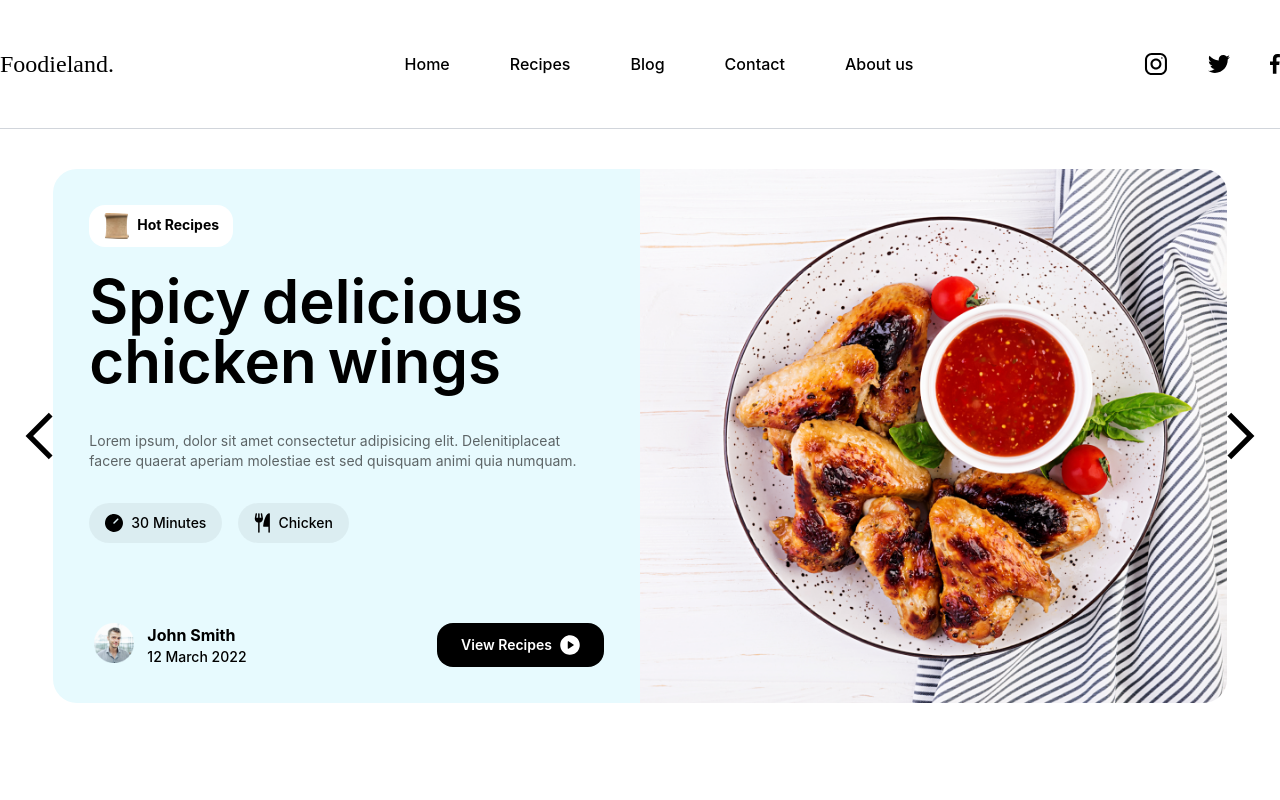
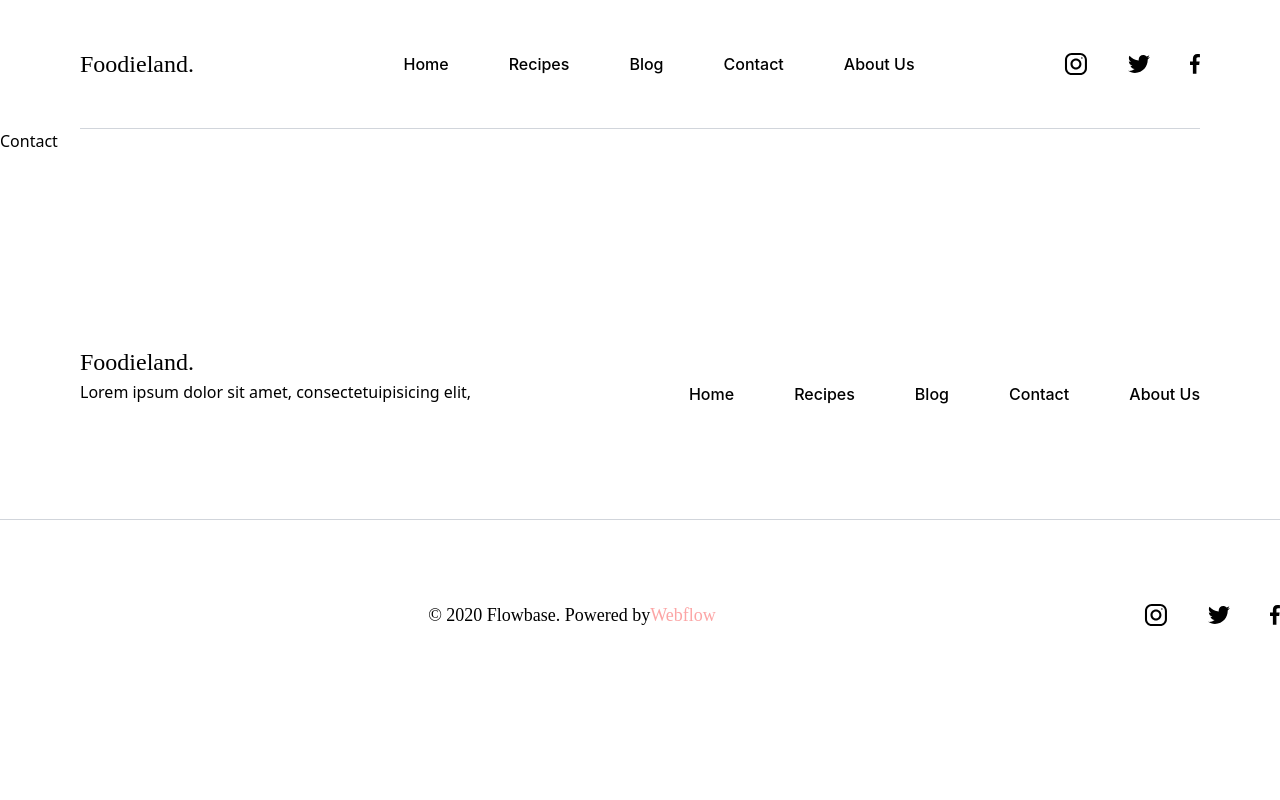
Before and after one commit to foodieland-project/foodieland-frontend, a React (Create React App) app: page /contact in a window 1280 px wide. Shown: the top 800 px of the page. Built offline with nearby package versions, Linux system fonts and the light colour scheme.

Commit message:
init layout

```diff
--- a/package.json
+++ b/package.json
@@ -12,6 +12,7 @@
     "@types/react-dom": "^18.0.0",
     "react": "^18.0.0",
     "react-dom": "^18.0.0",
+    "react-router-dom": "^6.3.0",
     "react-scripts": "^5.0.1",
     "typescript": "^4.6.3",
     "web-vitals": "^2.1.4"
--- a/src/App.js
+++ b/src/App.js
@@ -1,28 +1,33 @@
 import React from "react";
-import Carousel from "./components/BasicComponents/Carousel/Carousel";
-import Recipe from "./components/BasicComponents/recipe";
-import Cooker from "./components/BasicComponents/cooker";
-import MoreRecipe from "./components/BasicComponents/moreRecipe";
-import SubscribeCard from "./components/BasicComponents/subscribeCard"
-import Categories from "./components/BasicComponents/Categories/Categories";
-import FoodielandInstagram from "./components/BasicComponents/Instagram/FoodielandInstagram";
-import Header from "./components/BasicComponents/header"
-import Footer from "./components/BasicComponents/footer";
+import AboutUs from "./components/Pages/aboutUs";
+import Blog from "./components/Pages/blog";
+import Contact from "./components/Pages/contact";
+import Home from "./components/Pages/home"
+import Recipes from "./components/Pages/recipes"
+import {
+  BrowserRouter as Router,
+  Routes,
+  Route,
+} from "react-router-dom";
+import Layout from "./components/layout";
 
 function App() {
   return (
     <>
-      <div className="max-w-[1280px] mx-auto">
-        <Header />
-        <Carousel />
-        <Categories />
-        <Recipe />
-        <Cooker />
-        <MoreRecipe />
-        <FoodielandInstagram />
-        <SubscribeCard />
-        <Footer />
-      </div>
+      <Router>
+        <Layout>
+          <div className="max-w-[1280px] mx-auto">
+            <Routes>
+              <Route path="/" element={<Home />} exact />
+              <Route path="/aboutUs" element={<AboutUs />} exact />
+              <Route path="/blog" element={<Blog />} exact />
+              <Route path="/contact" element={<Contact />} exact />
+              <Route path="/recipes" element={<Recipes />} exact />
+              {/* <Route path='*' element={<NotFound />} /> */}
+            </Routes>
+          </div>
+        </Layout>
+      </Router>
     </>
   );
 }
--- a/src/components/BasicComponents/Instagram/FoodielandInstagram.jsx
+++ b/src/components/BasicComponents/Instagram/FoodielandInstagram.jsx
@@ -1,7 +1,7 @@
 import { icons } from "../../../utils/icons";
 import InstagramItem from "./InstagramItem";
 
-function FoodielandInstagram() {
+function FoodieLandInstagram() {
   const instagramIcon = icons.whiteInstagram();
 
   const foodielandInstagramData = [
@@ -72,4 +72,4 @@ function FoodielandInstagram() {
   );
 }
 
-export default FoodielandInstagram;
+export default FoodieLandInstagram;
--- a/src/components/Pages/aboutUs/index.jsx
+++ b/src/components/Pages/aboutUs/index.jsx
@@ -2,7 +2,7 @@ import React from 'react'
 
 const AboutUs = () => {
   return (
-    <div>AboutUs</div>
+    <p>AboutUs</p>
   )
 }
 
--- a/src/components/Pages/contact/index.jsx
+++ b/src/components/Pages/contact/index.jsx
@@ -1,8 +1,9 @@
 import React from 'react'
+import Layout from '../../layout'
 
 const Contact = () => {
   return (
-    <div>Contact</div>
+      <div>Contact</div>
   )
 }
 
--- a/src/components/Pages/home/index.jsx
+++ b/src/components/Pages/home/index.jsx
@@ -1,9 +1,24 @@
-import React from 'react'
+import React from "react";
+import Carousel from "../../BasicComponents/Carousel/Carousel";
+import Recipe from "../../BasicComponents/recipe";
+import Cooker from "../../BasicComponents/cooker";
+import MoreRecipe from "../../BasicComponents/moreRecipe";
+import SubscribeCard from "../../BasicComponents/subscribeCard"
+import Categories from "../../BasicComponents/Categories/Categories";
+import FoodieLandInstagram from "../../BasicComponents/Instagram/FoodieLandInstagram";
 
-const Home = () => {
+function Home() {
   return (
-    <div>Home</div>
-  )
+    <>
+      <Carousel />
+      <Categories />
+      <Recipe />
+      <Cooker />
+      <MoreRecipe />
+      <FoodieLandInstagram />
+      <SubscribeCard />
+    </>
+  );
 }
 
-export default Home
+export default Home;
--- a/src/components/BasicComponents/footer/index.jsx
+++ b/src/components/layout/footer/index.jsx
@@ -1,19 +1,48 @@
 import React from 'react'
 import { icons } from '../../../utils/icons'
+import {
+    Link
+} from "react-router-dom";
 
 const Footer = () => {
+    const manu = [
+        {
+            name: 'Home',
+            to: '/'
+        },
+        {
+            name: 'Recipes',
+            to: '/recipes'
+        },
+        {
+            name: 'Blog',
+            to: '/blog'
+        },
+        {
+            name: 'Contact',
+            to: '/contact'
+        },
+        {
+            name: 'About Us',
+            to: '/aboutUs'
+        },
+    ]
+
     return (
         <div>
-            <div className='flex lg:flex-row 2sm:flex-col lg:justify-between mb-[75px] mt-[191px]'>
+            <div className='flex lg:flex-row 2sm:flex-col lg:justify-between mb-[75px] mt-[191px] 2sm:mx-[80px]'>
                 <div className='flex flex-col lg:items-start 2sm:items-center'>
                     <p className="flex flex-row items-center justify-center font-lobster font-normal text-[24px] sm:mb-[0px] 2sm:mb-[40px]">Foodieland.</p>
                     <p className='flex justify-start 2sm:mb-[40px]'>Lorem ipsum dolor sit amet, consectetuipisicing elit, </p>
                 </div>
                 <ul className="flex md:flex-row justify-center items-center font-medium font-inter sm:right-[120px]">
-                    <li className="flex lg:ml-[60px] lg:py-[0px] 2sm:ml-[0px] 2sm:py-[20px] lg:w-auto 2sm:w-[250px] justify-center">Recipes</li>
-                    <li className="flex lg:ml-[60px] lg:py-[0px] 2sm:ml-[0px] 2sm:py-[20px] lg:w-auto 2sm:w-[250px] justify-center">Blog</li>
-                    <li className="flex lg:ml-[60px] lg:py-[0px] 2sm:ml-[0px] 2sm:py-[20px] lg:w-auto 2sm:w-[250px] justify-center">Contact</li>
-                    <li className="flex lg:ml-[60px] lg:py-[0px] 2sm:ml-[0px] 2sm:py-[20px] lg:w-auto 2sm:w-[250px] justify-center">About us</li>
+                    {
+                        manu.map(({ name, to }) => {
+                            return (
+                                <Link to={`${to}`} className="flex lg:ml-[60px] lg:py-[0px] 2sm:ml-[0px] 2sm:py-[20px] lg:w-auto 2sm:w-[250px] justify-center">{name} </Link>
+                            )
+                        })
+                    }
                 </ul>
             </div>
             <div className='flex md:flex-row 2sm:flex-col 2sm:justify-center 2sm:mb-[10px] h-[190px] justify-between items-center border-t-[1px] border-gray-300'>
--- a/src/components/BasicComponents/header/index.tsx
+++ b/src/components/layout/header/index.tsx
@@ -1,5 +1,8 @@
 import React, { useState } from 'react'
 import { icons } from 'utils/icons'
+import {
+    Link
+} from "react-router-dom";
 
 const Header = () => {
     const [open, setOpen] = useState(false)
@@ -7,24 +10,29 @@ const Header = () => {
     const manu = [
         {
             name: 'Home',
+            to: '/'
         },
         {
             name: 'Recipes',
+            to: '/recipes'
         },
         {
             name: 'Blog',
+            to: '/blog'
         },
         {
             name: 'Contact',
+            to: '/contact'
         },
         {
-            name: 'About us',
+            name: 'About Us',
+            to: '/aboutUs'
         },
     ]
 
 
     return (
-        <div className="flex py-[46px] lg:justify-between sm:flex-row-reverse 2sm:flex-col sm:justify-between sm:items-center border-b-[1px] border-gray-300">
+        <div className="flex py-[46px] lg:justify-between sm:flex-row-reverse 2sm:flex-col sm:justify-between sm:items-center border-b-[1px] border-gray-300 2sm:mx-[80px] ">
             <div className="flex items-center justify-center md:flex-row text-[19.36px] sm:mb-[0px] 2sm:mb-[40px]">
                 <span className="flex justify-center">{icons.instagram()}</span>
                 <span className="flex justify-center ml-[40px]">{icons.twitter()}</span>
@@ -40,9 +48,9 @@ const Header = () => {
                  sm:right-[120px] lg:right-auto lg:translate-x-0 2sm:right-[50%] translate-x-[50%] 2sm:text-black 2sm:flex-col 2sm:none lg:relative
                   2sm:z-30 2sm:absolute 2sm:mt-[20px] 2sm:bg-yellow-50 2sm:rounded-md ${open || "2sm:hidden"}`}>
                     {
-                        manu.map(({ name }) => {
+                        manu.map(({ name, to }) => {
                             return (
-                                <li className="flex lg:ml-[60px] lg:py-[0px] 2sm:ml-[0px] 2sm:py-[20px] lg:w-auto 2sm:w-[250px] justify-center">{name}</li>
+                                <Link to={`${to}`} className="flex lg:ml-[60px] lg:py-[0px] 2sm:ml-[0px] 2sm:py-[20px] lg:w-auto 2sm:w-[250px] justify-center">{name} </Link>
                             )
                         })
                     }
--- /dev/null
+++ b/src/components/layout/index.tsx
@@ -0,0 +1,15 @@
+import React from 'react'
+import Header from './header'
+import Footer from './footer'
+
+const Layout = ({children}:any) => {
+    return (
+        <>
+            <Header />
+            {children}
+            <Footer />
+        </>
+    )
+}
+
+export default Layout
```
Also changed, not shown: 1 other file (tests, documents, lock files or other folders).
